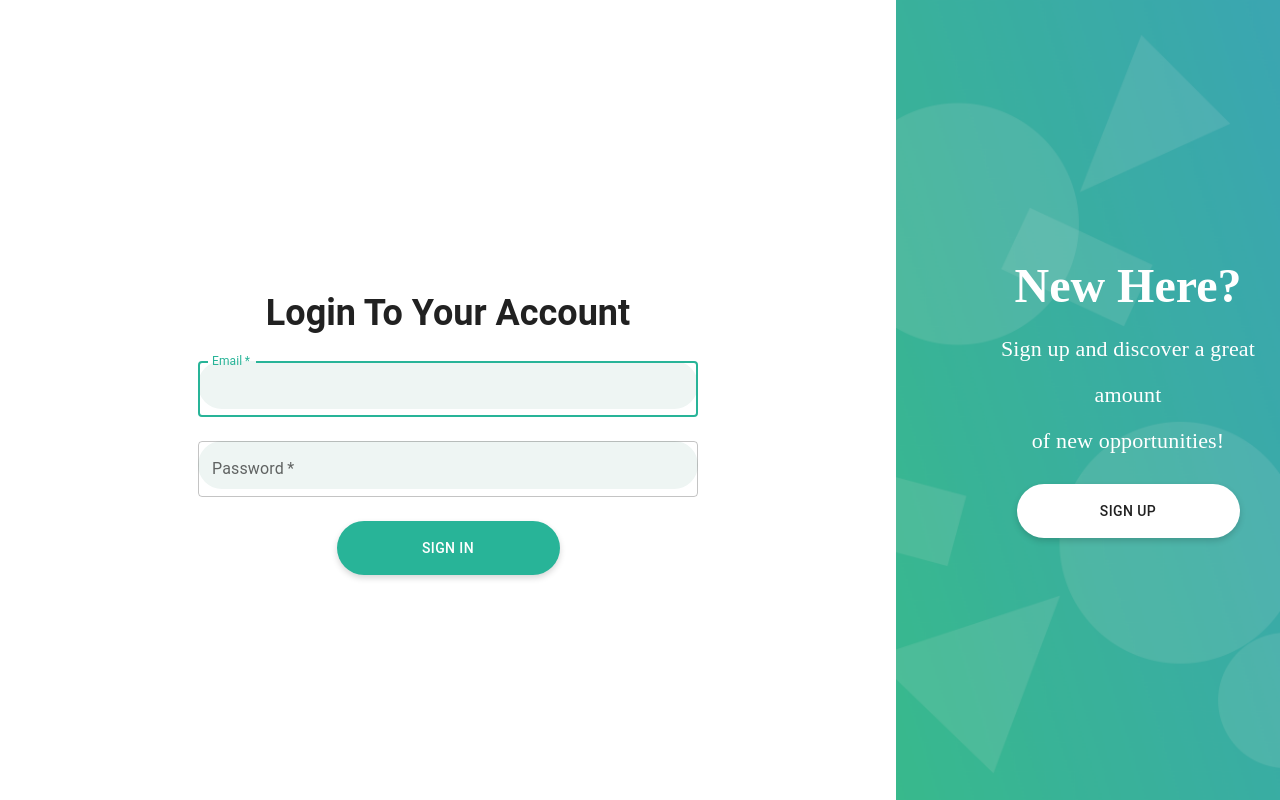
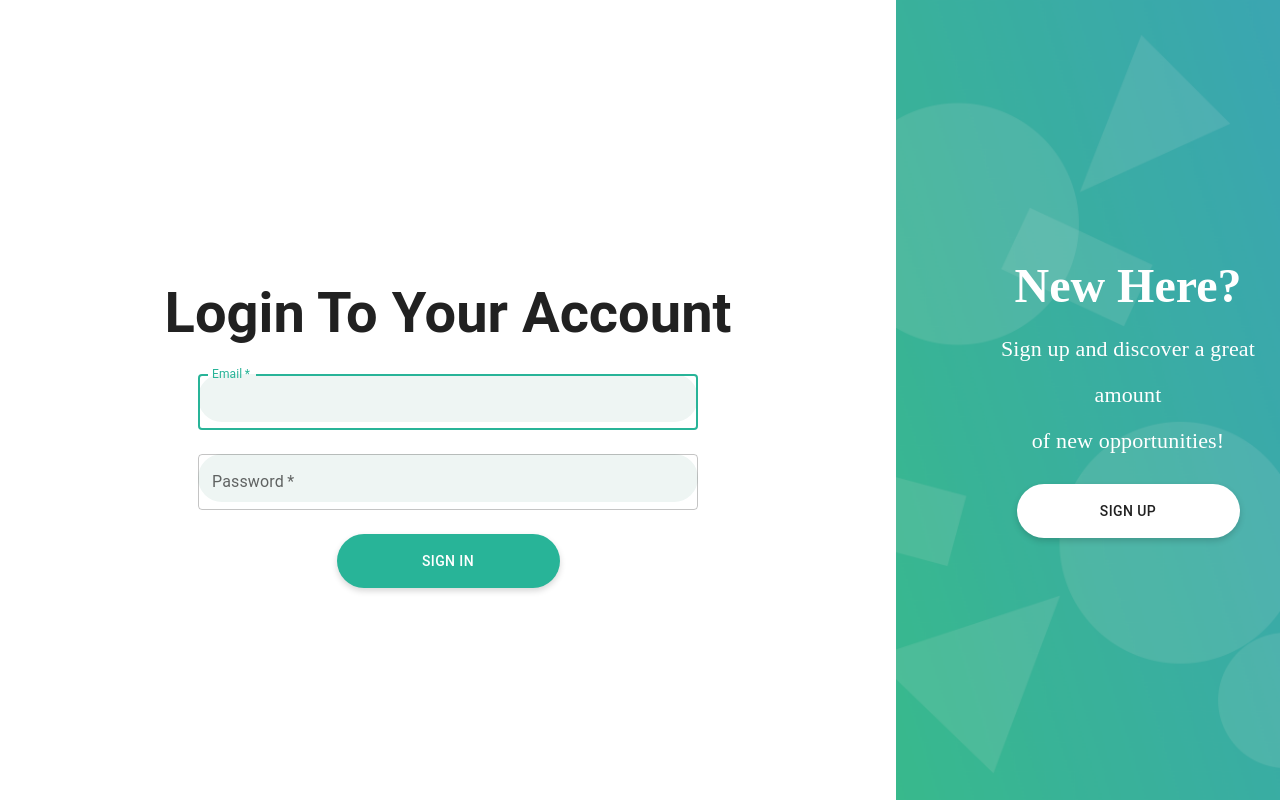
Before and after one commit to DianaKagramanyan/Login-Register, a React (Create React App) app: page / in a window 1280 px wide. Built offline with nearby package versions, Linux system fonts and the light colour scheme.

Commit message:
login done

```diff
--- a/src/login/login.js
+++ b/src/login/login.js
@@ -42,7 +42,10 @@ const Login = () => {
 
             <Typography component="h1" variant="h5"
                         sx={{
-                          fontSize: '36px',
+                          fontSize: '56px',
+                          whiteSpace: 'nowrap',
+                          overflow: 'hidden',
+                          textOverflow: 'ellipsis',
                           fontWeight: '600' }}>
               Login To Your Account
             </Typography>
```
